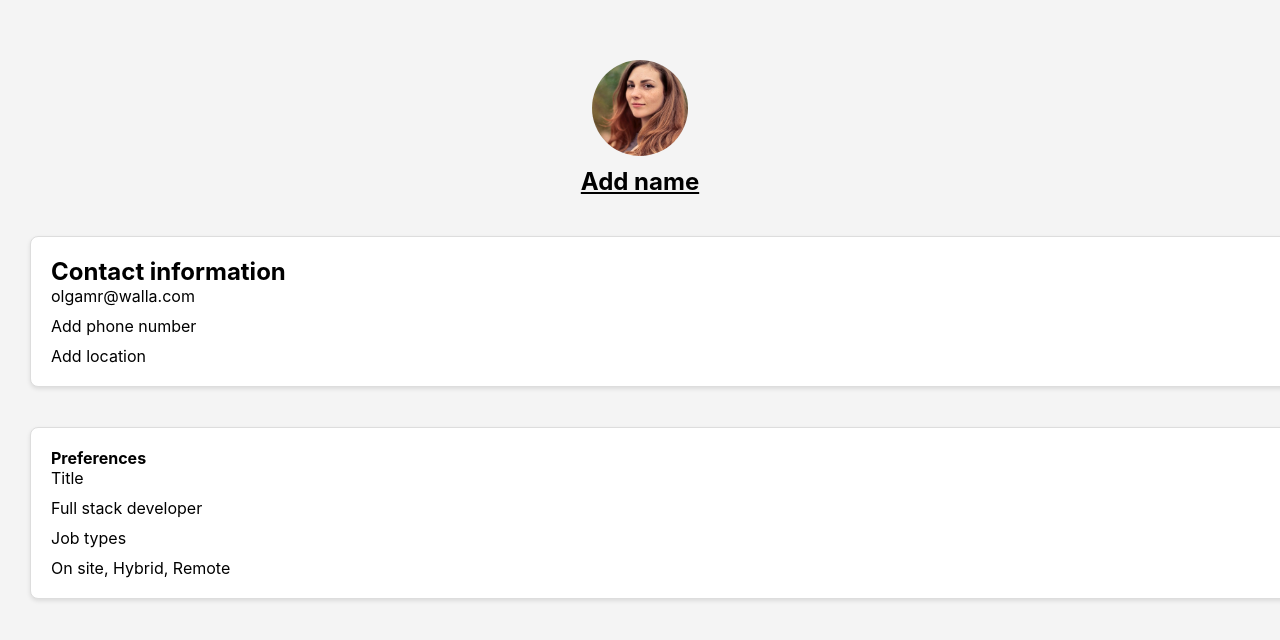
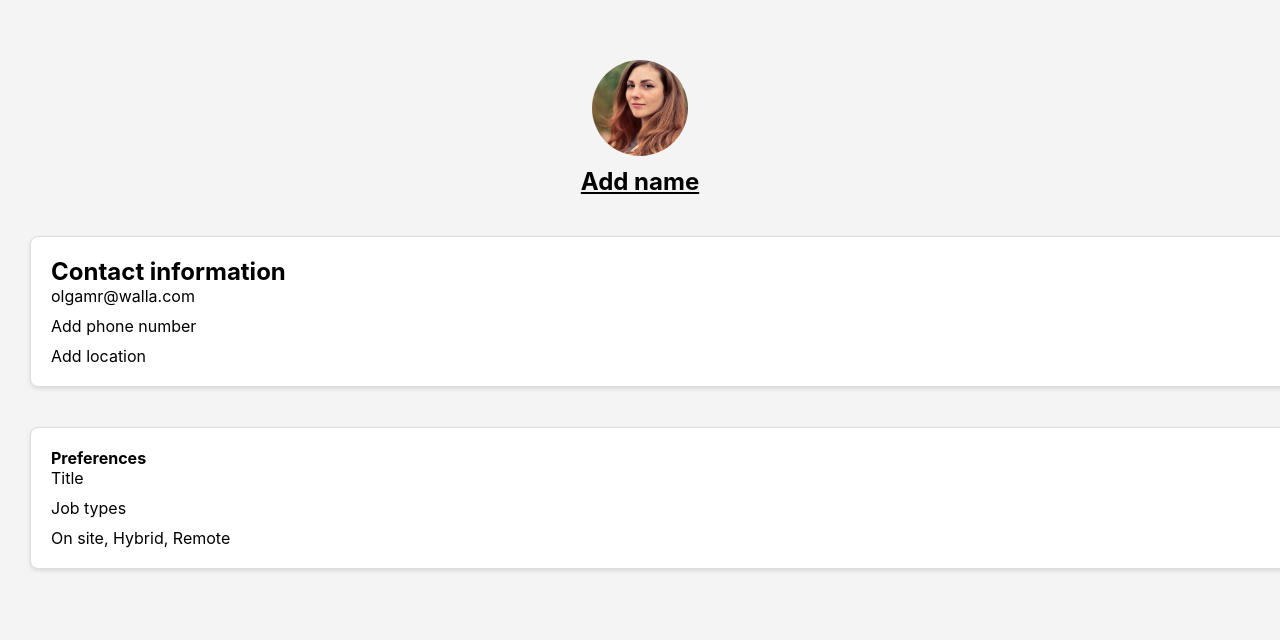
Before and after one commit to EasyHire1/FrontEnd, a React (Vite) app: page / in a window 1280 px wide. Shown: the top 640 px of the page. Built offline with nearby package versions, Linux system fonts and the light colour scheme.

Commit message:
Force resolved conflicts

```diff
--- a/src/cmps/UserProfile.tsx
+++ b/src/cmps/UserProfile.tsx
@@ -29,7 +29,7 @@ const UserProfile: React.FC = () => {
           <h4>Preferences</h4>
           <div className="preferences-info">
             <p>Title</p>
-            <p>Full stack developer</p>
+            {/* <p>Full stack developer</p> */}
             <p>Job types</p>
             <p>On site, Hybrid, Remote</p>
           </div>
```
